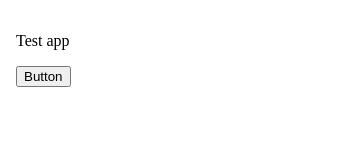
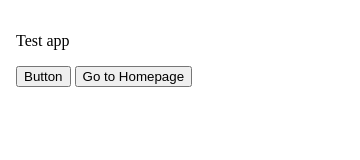
Before and after one commit to CarlBaines/EnterpriseProjectApp, an Electron app: page frontend/index.html in a window 360 px wide. Drawn offline with Linux system fonts and the light colour scheme; files that its build step writes are made by us from their sources; files whose address does not match are found by name.

Commit message:
Add homepage navigation button and create homepage.html file

```diff
--- a/frontend/index.html
+++ b/frontend/index.html
@@ -10,6 +10,7 @@
     <div class="app">
       <p>Test app</p>
       <button id="testBtn">Button</button>
+      <button onclick="window.location.href='pages/homepage.html'">Go to Homepage</button>
     </div>
 
     <script src="script.js"></script>
```
Also changed, not shown: frontend/pages/homepage.html (added).
